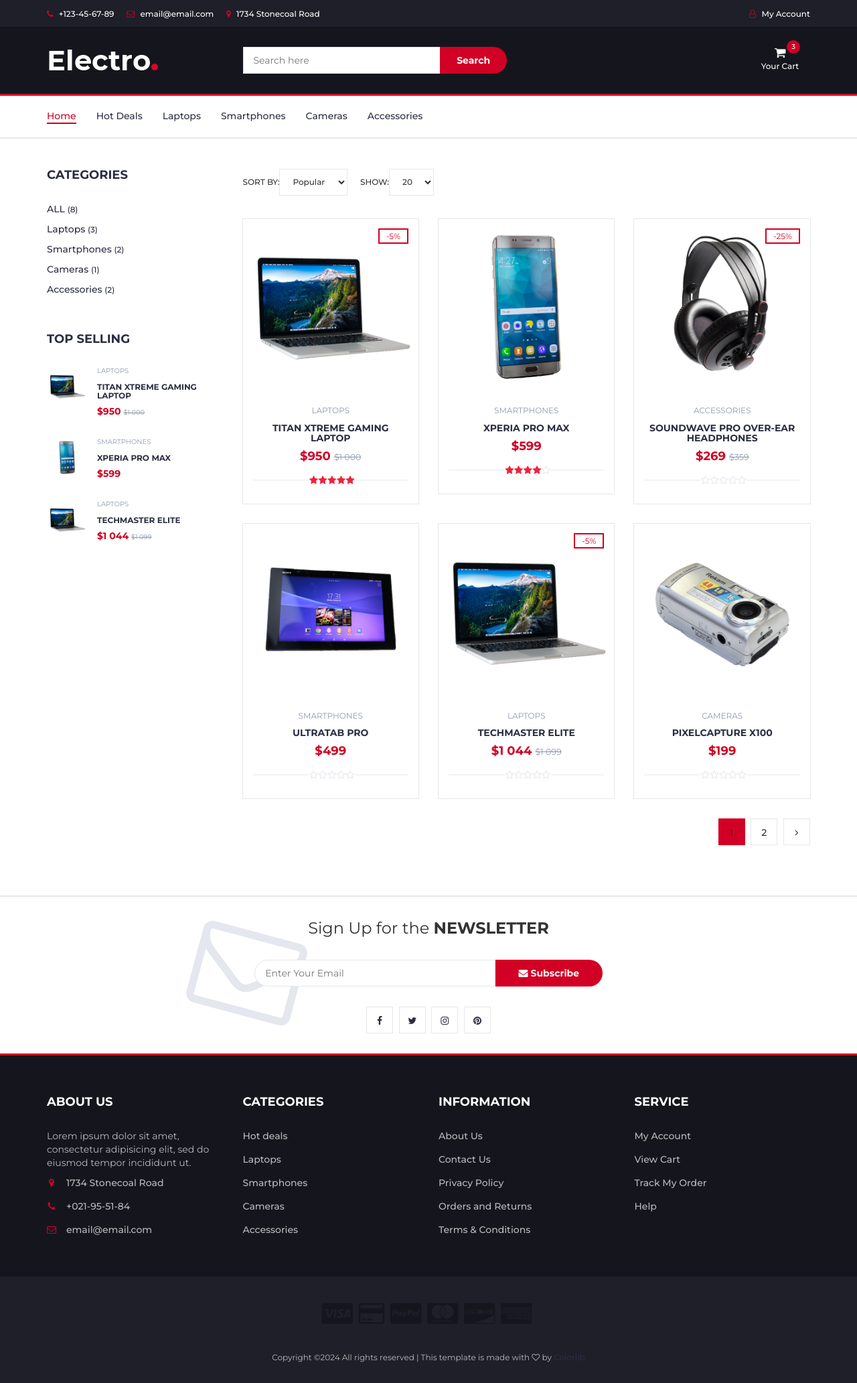
After one commit to error-00/electro-store, a Django app: page /goods/catalog/all/ in a window 1280 px wide. The commit adds this page. Shown: the whole page at 67% size. Run offline with Django 5.2, Linux system fonts and the light colour scheme; data comes from the database, SQL or seed files in the repository; some libraries are stand-ins or nearby versions.

Commit message:
added search, filter by category, pagination

```diff
--- /dev/null
+++ b/electrostore/goods/templates/goods/catalog.html
@@ -0,0 +1,160 @@
+{% extends 'base.html' %}
+{% load static %}
+{% load custom_filters %}
+{% load goods_tags %}
+
+{% block content %}
+  <!-- SECTION -->
+  <div class="section">
+    <!-- container -->
+    <div class="container">
+      <!-- row -->
+      <div class="row">
+        <!-- ASIDE -->
+        <div id="aside" class="col-md-3">
+          <!-- aside Widget -->
+          <div class="aside">
+            <h3 class="aside-title">Categories</h3>
+            <div class="checkbox-filter">
+              <div class="input-checkbox">
+                <a href="{% url 'goods:catalog' 'all' %}">
+                  <span></span>
+                  ALL
+                  <small>({{ total_count }})</small>
+                </a>
+              </div>
+              {% for category in categories %}
+                <div class="input-checkbox">
+                  <a href="{% url 'goods:catalog' category.slug %}">
+                    <span></span>
+                    {{ category.name }}
+                    <small>({{ category.product_count }})</small>
+                  </a>
+                </div>
+              {% endfor %}
+            </div>
+          </div>
+          <!-- /aside Widget -->
+          <br /><br />
+          <!-- aside Widget -->
+          <div class="aside">
+            <h3 class="aside-title">Top selling</h3>
+            {% for product in top_sellings %}
+              <div class="product-widget">
+                <div class="product-img">
+                  <img src="{{ product.images.first.image.url }}" alt="{{ product.name }}" />
+                </div>
+                <div class="product-body">
+                  <p class="product-category">{{ product.category.name }}</p>
+                  <h3 class="product-name"><a href="{% url 'goods:product' product.slug %}">{{ product.name }}</a></h3>
+                  <h4 class="product-price">
+                    ${{ product.sell_price|add_spaces }} {% if product.discount %}
+                      <del class="product-old-price">${{ product.price|add_spaces }}</del>
+                    {% endif %}
+                  </h4>
+                </div>
+              </div>
+            {% endfor %}
+          </div>
+          <!-- /aside Widget -->
+        </div>
+        <!-- /ASIDE -->
+
+        <!-- STORE -->
+        <div id="store" class="col-md-9">
+          <!-- store top filter -->
+          <div class="store-filter clearfix">
+            <div class="store-sort">
+              <label>
+                Sort By:<select class="input-select">
+                  <option value="0">Popular</option>
+                  <option value="1">Position</option>
+                </select>
+              </label>
+
+              <label>
+                Show:<select class="input-select">
+                  <option value="0">20</option>
+                  <option value="1">50</option>
+                </select>
+              </label>
+            </div>
+          </div>
+          <!-- /store top filter -->
+
+          <!-- store products -->
+          <div class="row">
+            {% for product in goods %}
+              <!-- product -->
+              <div class="col-md-4 col-xs-6">
+                <div class="product">
+                  <div class="product-img">
+                    <img src="{{ product.images.first.image.url }}" alt="{{ product.name }}" />
+                    <div class="product-label">
+                      {% if product.discount %}
+                        <span class="sale">-{{ product.discount|floatformat:0 }}%</span>
+                      {% endif %}
+                    </div>
+                  </div>
+                  <div class="product-body">
+                    <p class="product-category">{{ product.category.name }}</p>
+                    <h3 class="product-name"><a href="{% url 'goods:product' product.slug %}">{{ product.name }}</a></h3>
+                    <h4 class="product-price">
+                      ${{ product.sell_price|add_spaces }} {% if product.discount %}
+                        <del class="product-old-price">${{ product.price|add_spaces }}</del>
+                      {% endif %}
+                    </h4>
+                    <div class="product-rating">
+                      {% for i in '12345' %}
+                        {% if forloop.counter <= product.average_rating %}
+                          <i class="fa fa-star"></i>
+                        {% else %}
+                          <i class="fa fa-star-o"></i>
+                        {% endif %}
+                      {% endfor %}
+                    </div>
+                  </div>
+                  <div class="add-to-cart">
+                    <button class="add-to-cart-btn"><i class="fa fa-shopping-cart"></i> add to cart</button>
+                  </div>
+                </div>
+              </div>
+              <!-- /product -->
+            {% endfor %}
+          </div>
+          <!-- /store products -->
+
+          <!-- store bottom filter -->
+          {% if goods %}
+          <div class="store-filter clearfix">
+            <ul class="store-pagination">
+            {% if goods.has_previous %}
+              <li>
+                <a href="?{% change_params page=goods.previous_page_number %}"><i class="fa fa-angle-left"></i></a>
+              </li>
+            {% endif %}
+            {% for page in goods.paginator.page_range %}
+            {% if page >= goods.number|add:-2 and page <= goods.number|add:2 %}
+              <li class="{% if goods.number == page %}active{% endif %}">
+                <a href="?{% change_params page=page %}">{{page}}</a>
+              </li>
+            {% endif %}
+            {% endfor %}
+            {% if goods.has_next %}
+              <li>
+                <a href="?{% change_params page=goods.next_page_number %}"><i class="fa fa-angle-right"></i></a>
+              </li>
+            {% endif %}
+            </ul>
+          </div>
+          {% endif %}
+          <!-- /store bottom filter -->
+        </div>
+        <!-- /STORE -->
+      </div>
+      <!-- /row -->
+    </div>
+    <!-- /container -->
+  </div>
+  <!-- /SECTION -->
+{% endblock %}
--- /dev/null
+++ b/electrostore/goods/templatetags/goods_tags.py
@@ -0,0 +1,10 @@
+from django import template
+from django.utils.http import urlencode
+
+register = template.Library()
+
+@register.simple_tag(takes_context=True)
+def change_params(context, **kwargs):
+    query = context['request'].GET.dict()
+    query.update(kwargs)
+    return urlencode(query)
--- a/electrostore/goods/urls.py
+++ b/electrostore/goods/urls.py
@@ -4,5 +4,7 @@ from . import views
 app_name = "goods"
 
 urlpatterns = [
+    path("search", views.catalog, name="search"),
     path("<slug:product_slug>/", views.product, name="product"),
+    path("catalog/<slug:category_slug>/", views.catalog, name="catalog"),
 ]
--- a/electrostore/goods/views.py
+++ b/electrostore/goods/views.py
@@ -1,5 +1,40 @@
-from django.shortcuts import render
+from django.shortcuts import get_list_or_404, render
 from main.models import Product, Category
+from django.db.models import Avg
+from django.core.paginator import Paginator
+from goods.utils import q_search
+
+
+def catalog(request, category_slug=None):
+    page = request.GET.get('page', 1)
+    query = request.GET.get('q', None)
+    if category_slug == "all":
+        goods = Product.objects.all()
+    elif query:
+        goods = q_search(query)
+    else:
+        goods = get_list_or_404(Product.objects.filter(category__slug=category_slug))
+
+    categories = Category.objects.all()
+    top_sellings = (
+        Product.objects.all()
+        .annotate(average_rating=Avg("ratings__value"))
+        .order_by("-average_rating")[:3]
+    )
+    total_count = Product.objects.count()
+
+    paginator = Paginator(goods, 6)
+    current_page = paginator.page(int(page))
+
+    context = {
+        "title": "Catalog",
+        "goods": current_page,
+        "categories": categories,
+        "top_sellings": top_sellings,
+        "total_count": total_count,
+    }
+    return render(request, "goods/catalog.html", context)
+
 
 def product(request, product_slug):
     product = Product.objects.get(slug=product_slug)
@@ -7,10 +42,10 @@ def product(request, product_slug):
     related_products = Product.objects.filter(category=product.category)
 
     context = {
-        'title': product.name,
-        'product': product,
-        'categories': categories,
-        'related_products': related_products,
+        "title": product.name,
+        "product": product,
+        "categories": categories,
+        "related_products": related_products,
     }
 
-    return render(request, 'goods/product.html', context)
+    return render(request, "goods/product.html", context)
--- a/electrostore/main/models.py
+++ b/electrostore/main/models.py
@@ -12,6 +12,9 @@ class Category(models.Model):
 
     def __str__(self) -> str:
         return self.name
+
+    def product_count(self):
+        return self.product_set.count()
 
 
 class Product(models.Model):
@@ -42,7 +45,6 @@ class Product(models.Model):
         ratings = self.ratings.all()
         if ratings:
             rating = int(sum(rating.value for rating in ratings) / ratings.count())
-            print(rating)
             return rating
         return 0
 
--- a/electrostore/templates/base.html
+++ b/electrostore/templates/base.html
@@ -1,4 +1,5 @@
 {% load static %}
+{% load goods_tags %}
 
 <!DOCTYPE html>
 <html lang="en">
@@ -68,8 +69,8 @@
 						<!-- SEARCH BAR -->
 						<div class="col-md-6">
 							<div class="header-search">
-								<form>
-									<input class="input" placeholder="Search here">
+								<form action="{% url "goods:search" %}" method="GET">
+									<input class="input" type="search" name="q" placeholder="Search here">
 									<button class="search-btn">Search</button>
 								</form>
 							</div>
```
Also changed, not shown: electrostore/goods/utils.py (added, +12 -0 lines), electrostore/goods/templatetags/__init__.py (added).
